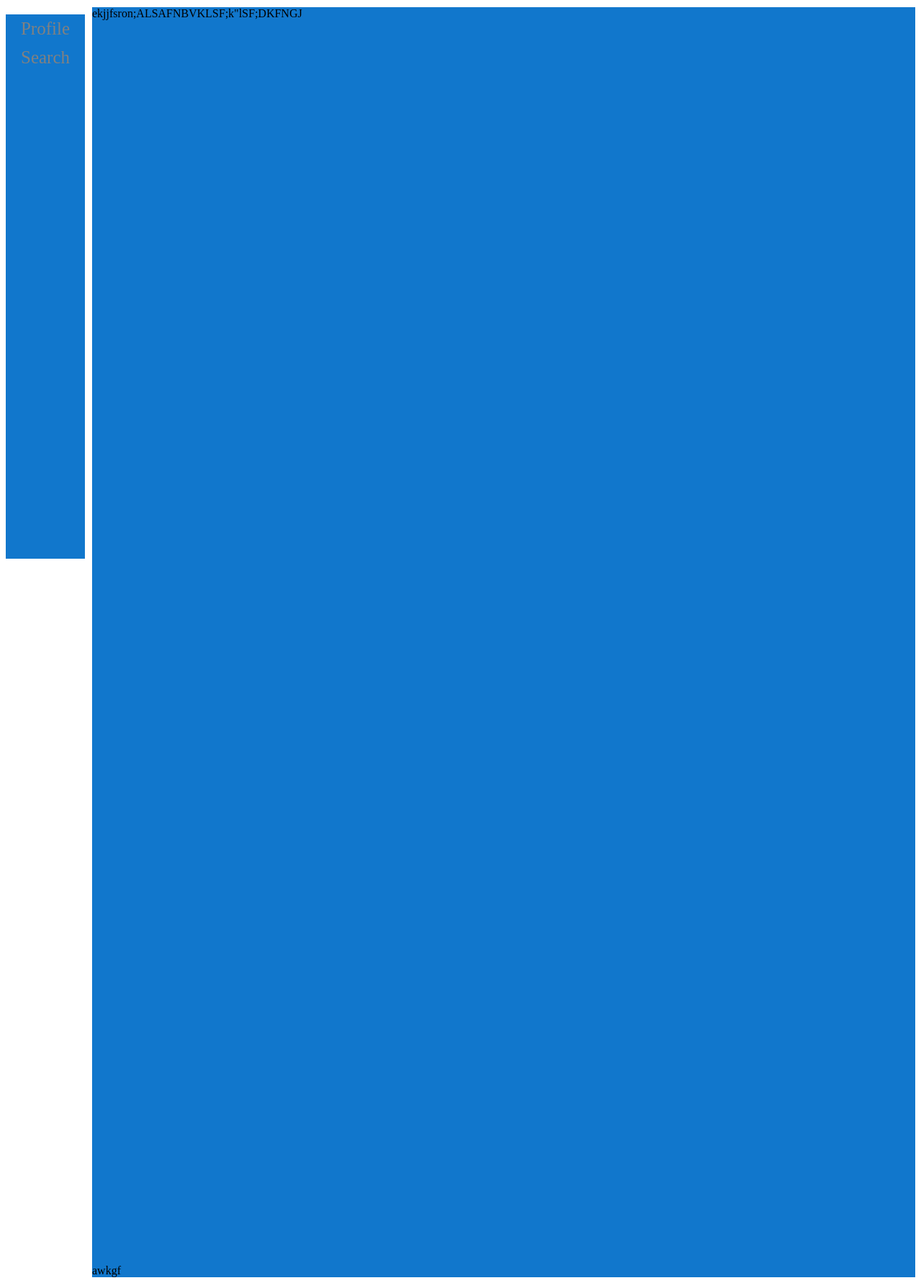
After one commit to RishabhBhatnagar/RoomAllotment, a PHP site: page /user_homepage.php in a window 1280 px wide. The commit adds this page. Shown: the whole page at 72% size. Run offline with PHP 8.4, Linux system fonts and the light colour scheme; some libraries are stand-ins or nearby versions.

Commit message:
static side navigation bar.

```diff
--- /dev/null
+++ b/src/php/user_homepage.php
@@ -0,0 +1,72 @@
+<html>
+  <head>
+      <style type="text/css">
+    ul {
+        /* Removes the bullets */
+        list-style-type: none;
+
+        /* These two attrs remove default browser settings */
+        margin: 0;
+        padding: 0;
+        width: <?php echo SIDE_NAV_WIDTH . 'px' ;?>;
+        }
+    li a {
+        display: block;
+        padding: 6px 8px 6px 8px;
+        text-decoration: none;
+        font-size: 25px;
+        color: #818181;
+        text-align: center;
+    }
+    /* Change the link color on hover */
+    li a:hover {
+        background-color: #555;
+        color: white;
+    }
+</style>
+
+<?php
+    const SIDE_NAV_WIDTH = 10;
+?>
+		<style>
+            .header {
+                background-color: #17c;
+            }
+            .main-content {
+
+                background-color: #17c;
+                margin-left: 120px;
+                margin-top: 10px;
+            }
+            .nav-bar {
+                background-color: #17c;
+                width: 110px;
+                height: 94.5%;
+                position: fixed; /* Fixed Sidebar (stay in place on scroll) */
+                margin-bottom: 100px;
+                z-index: 1;  /*Stay on top */
+                margin-top: 10px;
+            }
+		</style>
+	</head>
+
+	<body>
+	<div class="header"></div>
+        <div class="nav-bar">
+        <frame>
+            <ul>
+                <li><a href="index.php">Profile</a></li>
+                <li><a href="search_for_books.php">Search</a></li>
+            </ul>
+        </frame>
+        </div>
+
+<div class="main-content">
+ekjjfsron;ALSAFNBVKLSF;k"lSF;DKFNGJ<br>
+<br><br><br><br><br><br><br><br><br><br><br><br><br><br><br><br><br><br><br><br><br><br><br><br><br><br><br><br><br><br><br><br><br>
+<br><br><br><br><br><br><br><br><br><br><br><br><br><br><br><br><br><br><br><br><br><br><br><br><br><br><br><br><br><br>
+<br><br><br><br><br><br><br><br><br><br><br><br><br><br><br><br><br><br><br><br><br><br><br><br><br><br><br><br><br><br><br><br><br>
+awkgf
+</div>
+	</body>
+</html>
```
Also changed, not shown: src/css/user_homepage.css (added, +51 -0 lines), src/php/room_blocks.php (+6 -35 lines).
